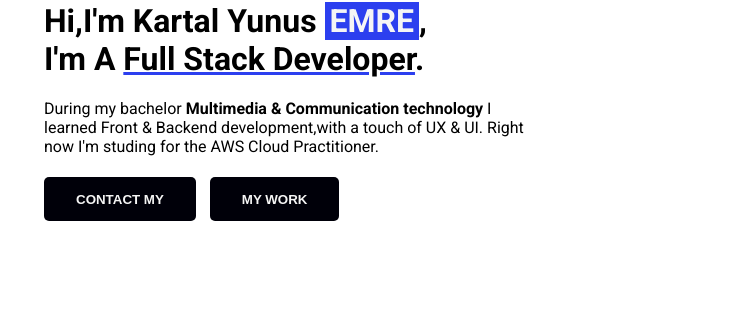
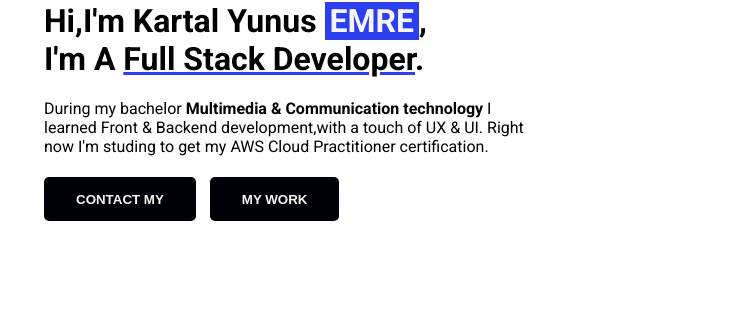
Before and after one commit to KartalY-E/kartaly-e.githbub.io, a plain HTML site: page index.html in a window 1280 px wide. Shown: the part 211-533 px from the top of the page, 528-1280 px from the left. Drawn offline with Linux system fonts and the light colour scheme.

Commit message:
Update index.html

```diff
--- a/index.html
+++ b/index.html
@@ -51,7 +51,7 @@
                 </h1>
                 <p>
                     During my bachelor <a href="https://www.kdg.be/multimedia-creative-technologies"><strong>Multimedia & Communication technology</strong></a> I learned Front & Backend development,with a touch of UX & UI.
-                    Right now I'm studing for the AWS Cloud Practitioner.
+                    Right now I'm studing to get my AWS Cloud Practitioner certification.
                 </p>
                 <button class="button-link"><a href="#contact">CONTACT MY</a></button>
                 <button class="button-link"><a href="#work">MY WORK</a></button>
```
